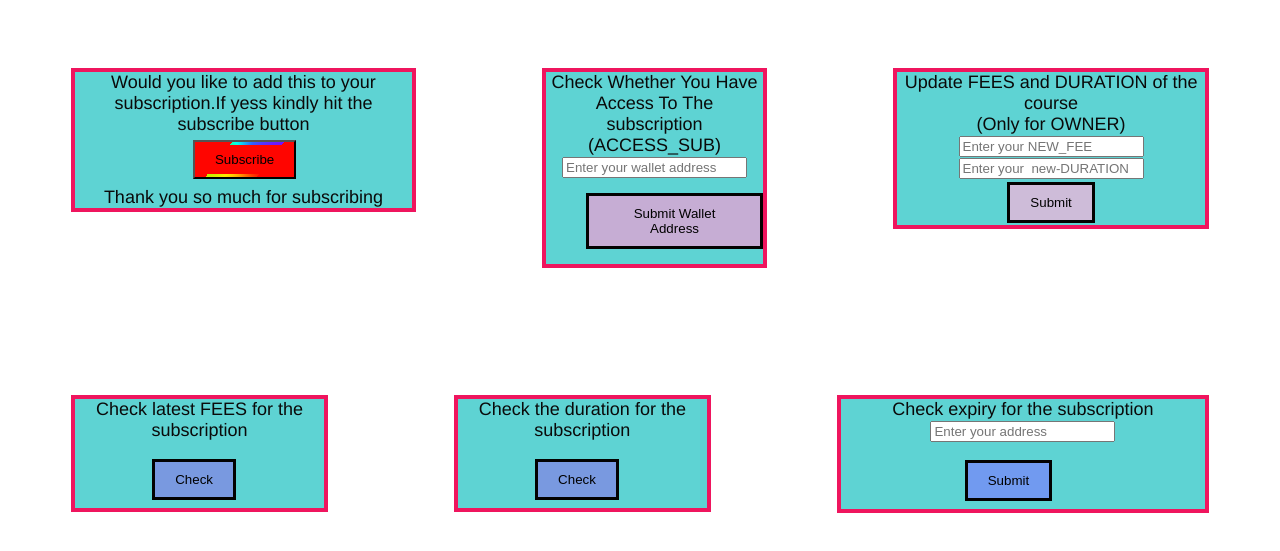
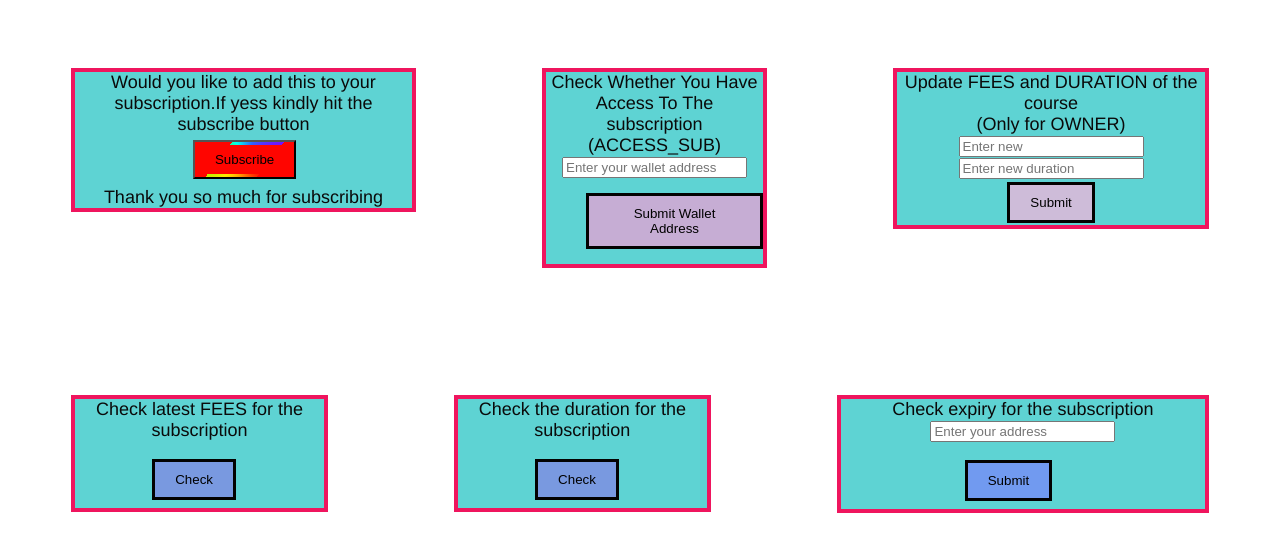
Before and after one commit to Vaibhav-Rawat-cipher/CelestialProject, a plain HTML site: page index.html in a window 1280 px wide. Shown: the part 47-598 px from the top of the page. Drawn offline with Linux system fonts and the light colour scheme.

Commit message:
Update index.html

```diff
--- a/index.html
+++ b/index.html
@@ -30,8 +30,8 @@
 
         <DIV ID="FAD">
             <label for = "FEES & DURATION">Update FEES and DURATION of the course<br>(Only for OWNER)</br> </label>
-            <input type="text"  placeholder="Enter your NEW_FEE">
-            <input type="text"  placeholder="Enter your  new-DURATION">
+            <input type="text"  placeholder="Enter new">
+            <input type="text"  placeholder="Enter new duration">
             <button  id="ACCESS_FAD"  type="text">Submit</button>
         </DIV>
     </div>
```
